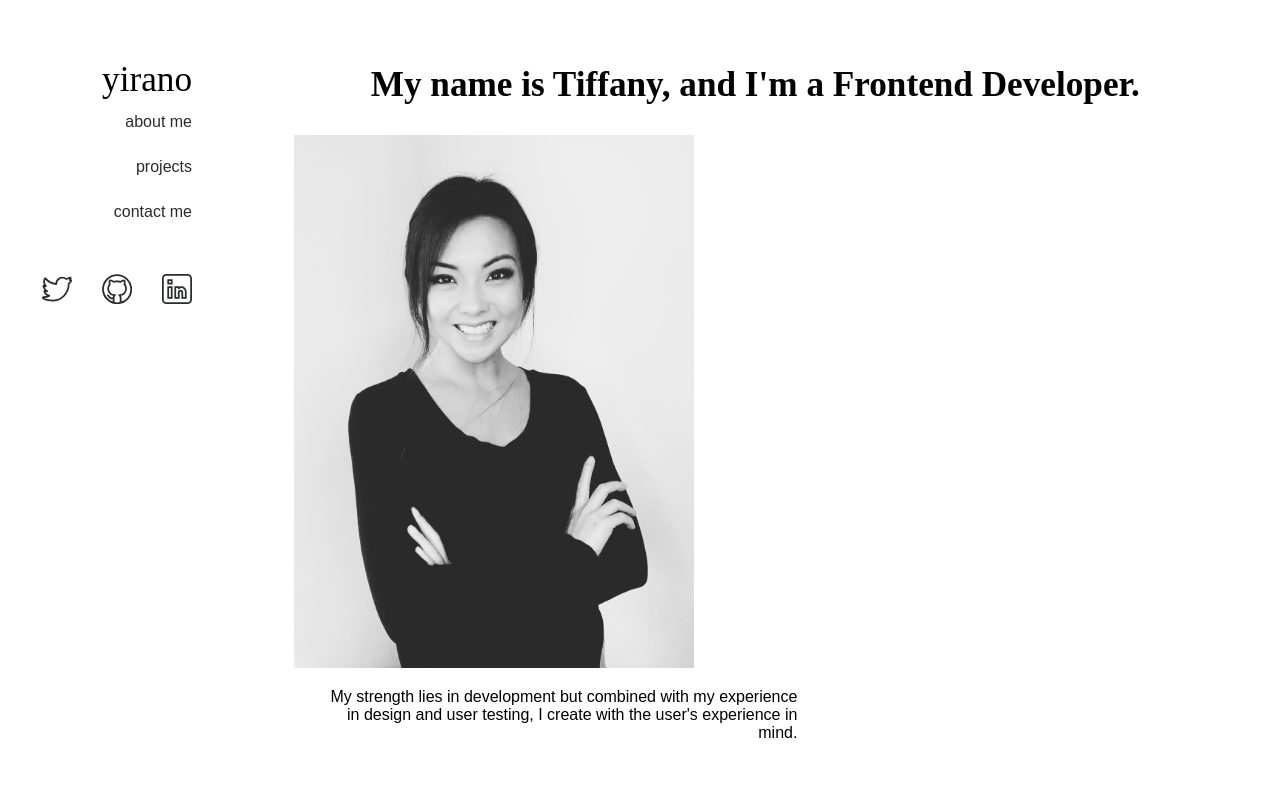
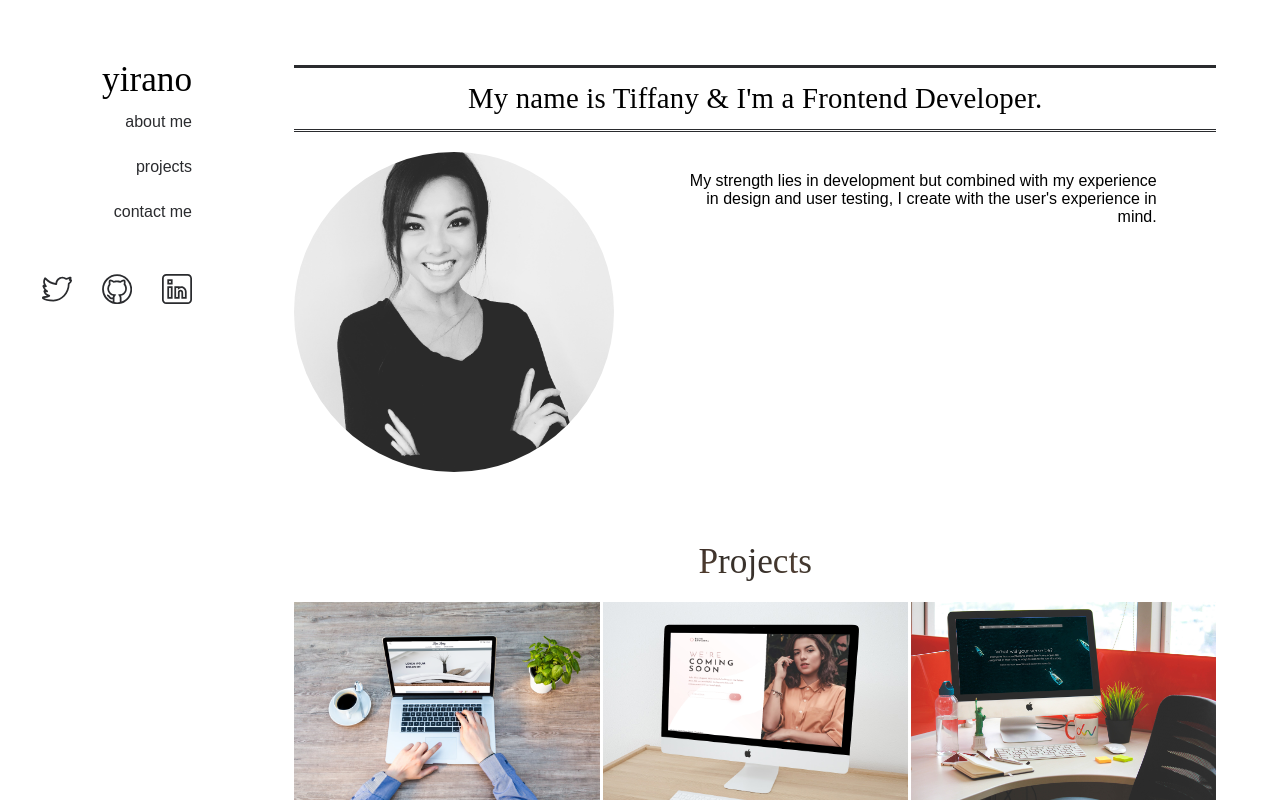
Before and after one commit to yirano/portfolio, a React (Create React App) app: page / in a window 1280 px wide. Shown: the top 800 px of the page. Built offline with nearby package versions, Linux system fonts and the light colour scheme; a web font is replaced by a local one.

Commit message:
Implement CSS grids into about me section

```diff
--- a/src/components/About/About.css
+++ b/src/components/About/About.css
@@ -2,16 +2,35 @@
 	display: grid;
 	margin-top: 65px;
 	padding-bottom: 50px;
+	grid-template-areas:
+		'top top'
+		'left right'
+	;
 }
 
 .topContent {
-	margin: 0 auto;
-	padding-bottom: 30px;
+	text-align: center;
+	grid-area: top;
+	padding: 14px;
+	margin-bottom: 20px;
+	width: 100%;
+	border-top: 3px solid var(--black);
+	border-bottom: 3px double var(--black);
+}
+
+.topContent h3 {
+	font-size: 1.8em;
+	font-weight: lighter;
+	letter-spacing: 0.007em;
 }
 
 .aboutLeftContent {
+	grid-area: left;
 	display: flex;
 	align-items: flex-start;
+	width: 20em;
+	height: 20em;
+	border-radius: 50%;
 	overflow: hidden;
 }
 
@@ -42,8 +61,10 @@
 }
 
 .profileImage {
-	width: 400px;
+	width: 100%;
 	position: relative;
+	top: -41px;
+	/* left: -13px; */
 }
 
 @media only screen and (max-width: 1024px) {
@@ -52,6 +73,7 @@
 		font-size: 95%;
 		height: fit-content;
 	}
+
 	.aboutRightContent {
 		left: -28%;
 	}
--- a/src/components/About/About.jsx
+++ b/src/components/About/About.jsx
@@ -1,13 +1,13 @@
-import React, { Component } from 'react';
-import './About.css';
-import Profile from '../../images/self.JPG';
+import React, { Component } from "react";
+import "./About.css";
+import Profile from "../../images/self.JPG";
 
 export class About extends Component {
   render() {
     return (
       <section className="about" id="about">
         <div className="topContent">
-					<h3>My name is Tiffany, and I'm a Frontend Developer.</h3>
+          <h3>My name is Tiffany &amp; I'm a Frontend Developer.</h3>
         </div>
         <div className="aboutLeftContent">
           <img src={Profile} alt="Profile" className="profileImage" />
@@ -15,8 +15,9 @@ export class About extends Component {
         <div className="aboutRightContent">
           <div className="aboutTextWrap">
             <p>
-							My strength lies in development but combined with my experience in design and user testing,
-							I create with the user's experience in mind.
+              My strength lies in development but combined with my experience in
+              design and user testing, I create with the user's experience in
+              mind.
             </p>
           </div>
         </div>
```
Lines whose indentation alone changed are shown as unchanged.
